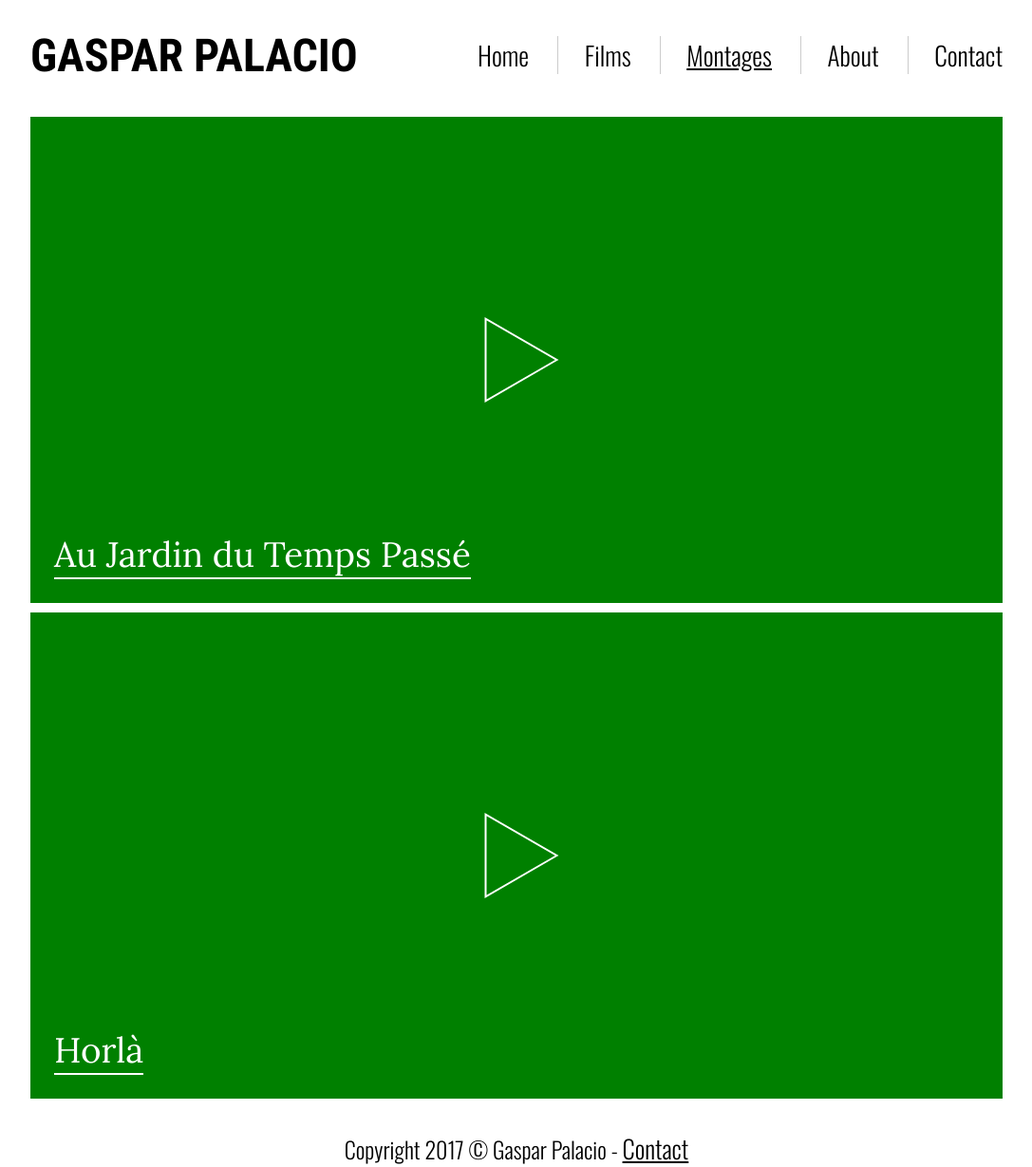
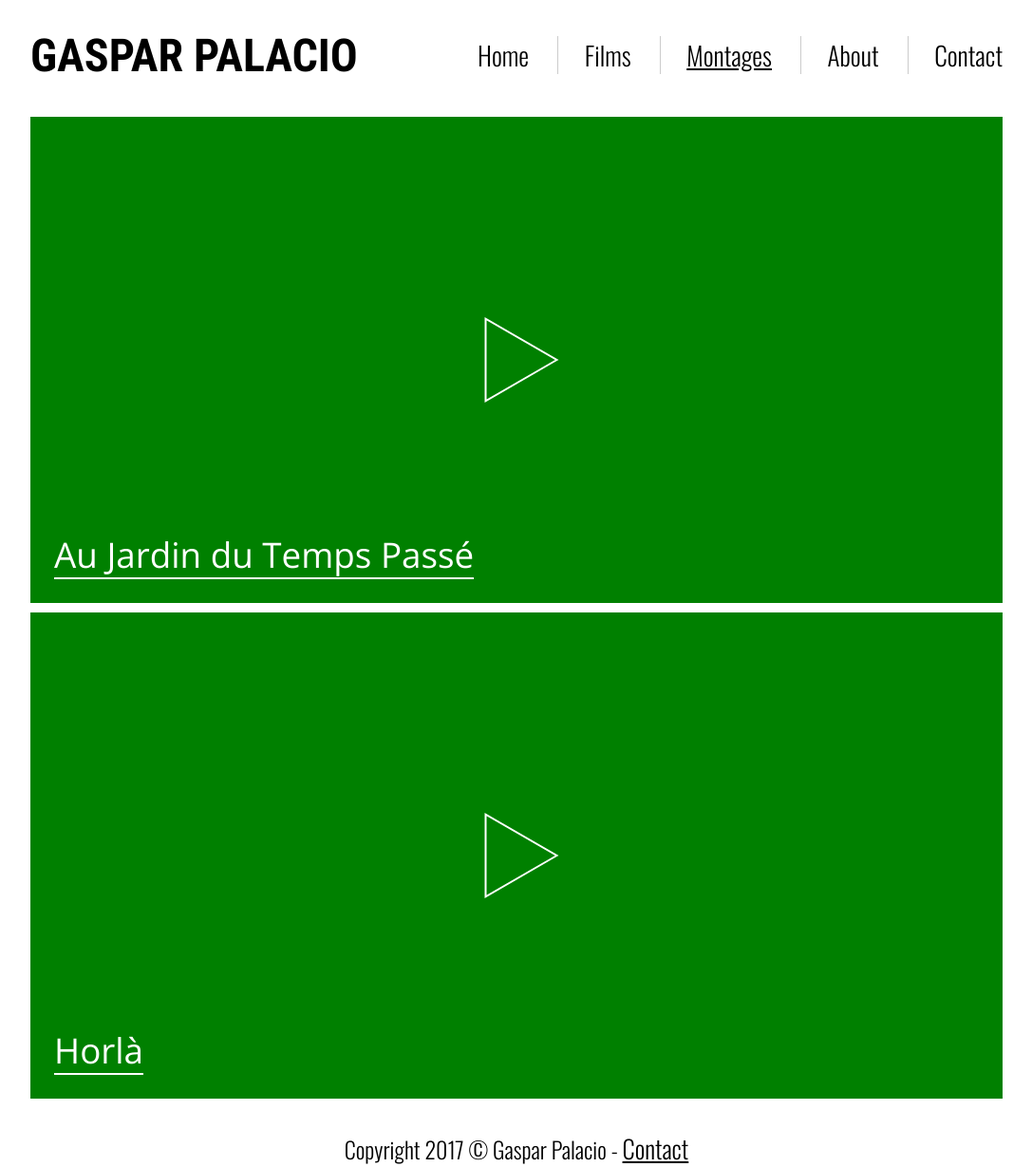
Before and after one commit to Rapsag8/Rapsag8.github.io, a Jekyll site: the page built from pages/montages.html, in a window 1280 px wide. Shown: the whole page at 95% size, without its empty margins (96-1183 px from the left). Built offline with Jekyll 4.4.1, drawn with Linux system fonts in a browser that asks for light colours.

Commit message:
New font titles

```diff
--- a/_layouts/main.html
+++ b/_layouts/main.html
@@ -2,7 +2,7 @@
 <html>
   <head>
     <meta charset="utf-8">
-    <link href="https://fonts.googleapis.com/css?family=Lora|Oswald:300|Roboto+Condensed:700" rel="stylesheet">
+    <link href="https://fonts.googleapis.com/css?family=Open+Sans|Oswald:300|Roboto+Condensed:700" rel="stylesheet">
     <link rel="stylesheet" href="/style.css">
     <title>Gaspar Palacio</title>
   </head>
--- a/style.scss
+++ b/style.scss
@@ -119,7 +119,7 @@ width: 100%;
     bottom: 25px;
   }
   span {
-    font-family: 'Lora', serif;
+    font-family: 'Open Sans', sans-serif;
     text-decoration: none;
     align-items: center;
     font-weight: 500;
```
